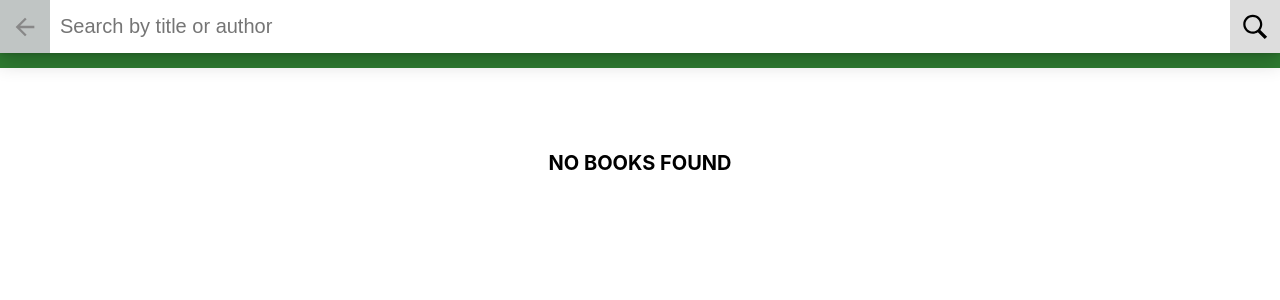
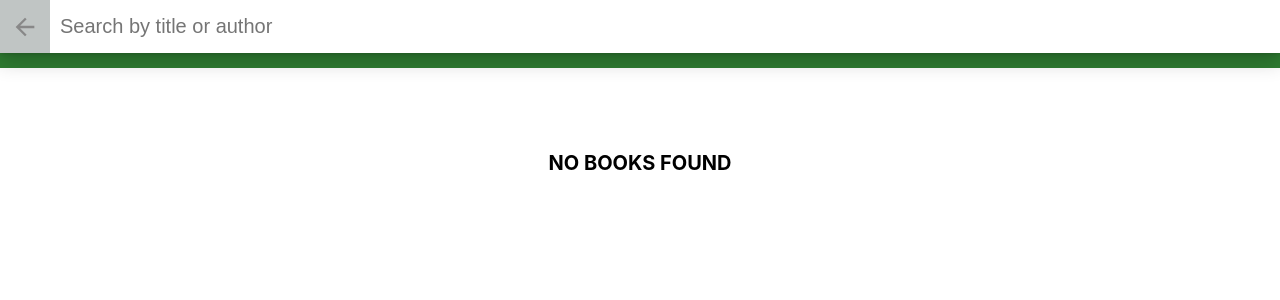
Before and after one commit to dtrusman/my-reads, a React (Create React App) app: page /search in a window 1280 px wide. Shown: the top 300 px of the page. Built offline with nearby package versions, Linux system fonts and the light colour scheme.

Commit message:
Fix search feature

```diff
--- a/package.json
+++ b/package.json
@@ -12,6 +12,7 @@
     "react-dom": "^16.8.6",
     "react-router-dom": "^5.0.0",
     "react-scripts": "3.0.1",
+    "throttle-debounce": "^2.1.0",
     "typescript": "3.4.5"
   },
   "scripts": {
--- a/src/components/BookList/BookList.tsx
+++ b/src/components/BookList/BookList.tsx
@@ -31,10 +31,6 @@ export default class BookList extends Component<Props, State> {
         const { list } = this.props;
 
         this.updateList(list);
-    }
-
-    componentWillReceiveProps(nextProps) {
-        this.updateList(nextProps.list);
     }
 
     updateList = async list => {
--- a/src/components/SearchBar/SearchBar.tsx
+++ b/src/components/SearchBar/SearchBar.tsx
@@ -1,10 +1,10 @@
 import React, { Component } from 'react';
 import { Link } from 'react-router-dom';
-import { Input, Button } from '..';
+import { Input } from '..';
 
 interface Props {
     handleChange: Function;
-    handleKeyPress: Function;
+    handleKeyPress?: Function;
 }
 
 interface State {
@@ -26,10 +26,6 @@ export default class SearchBar extends Component<Props, State> {
         this.props.handleChange(value);
     }
 
-    handleEnter = evt => {
-        this.props.handleKeyPress(evt);
-    }
-
     render() {
         return (
             <div className="search-books-bar">
@@ -42,11 +38,8 @@ export default class SearchBar extends Component<Props, State> {
                         type="text"
                         placeholder="Search by title or author"
                         onChange={this.handleChange}
-                        onKeyPress={this.handleEnter}
                     />
                 </div>
-
-                <Button className="search-icon" onClick={this.handleEnter} />
             </div>
         )
     }
--- a/src/pages/Search.tsx
+++ b/src/pages/Search.tsx
@@ -1,5 +1,6 @@
 import React, { Component } from 'react';
 import { BookList, Loader, Empty, SearchBar } from '../components';
+import { debounce } from 'throttle-debounce';
 import * as API from '../services/BooksAPI';
 import './Search.css';
 
@@ -7,37 +8,33 @@ interface Props { }
 
 interface State {
     bookList: [];
-    text: string;
+    query: string;
     loading: boolean;
 }
 
 export default class Search extends Component<Props, State> {
+    searchDebounce: any;
 
     constructor(props) {
         super(props);
 
         this.state = {
             bookList: [],
-            text: '',
+            query: '',
             loading: false
         }
+
+        this.searchDebounce = debounce(250, this._fetchItems);
     }
 
-    handleChange = text => {
-        this.setState(oldState => ({
-            text,
-            bookList: text.length <= 3 ? [] : oldState.bookList
-        }));
+    handleChange = query => {
+        const searchQuery = query ? query : '';
+        this.setState({ query: searchQuery }, () => { this.searchDebounce(this.state.query) });
     }
 
-    handleKeyPress = async evt => {
-        const { text } = this.state;
-
-        if (evt.key === 'Enter' || evt.type === 'click') {
-            this.setState({ loading: true });
-            const result = text.length ? await API.search(text) : [];
-            this.setState({ bookList: result, loading: false });
-        }
+    _fetchItems = async query => {
+        const result = query && query.length ? await API.search(query) : [];
+        this.setState({ bookList: result });
     }
 
     renderBookGrid = bookList => {
@@ -52,7 +49,7 @@ export default class Search extends Component<Props, State> {
 
         return (
             <div className="search-books">
-                <SearchBar handleChange={this.handleChange} handleKeyPress={this.handleKeyPress} />
+                <SearchBar handleChange={this.handleChange} />
 
                 <div className="search-books-results">
                     {loading ? <Loader text="Loading..." /> : this.renderBookGrid(bookList)}
```
Also changed, not shown: 1 other file (tests, documents, lock files or other folders).
